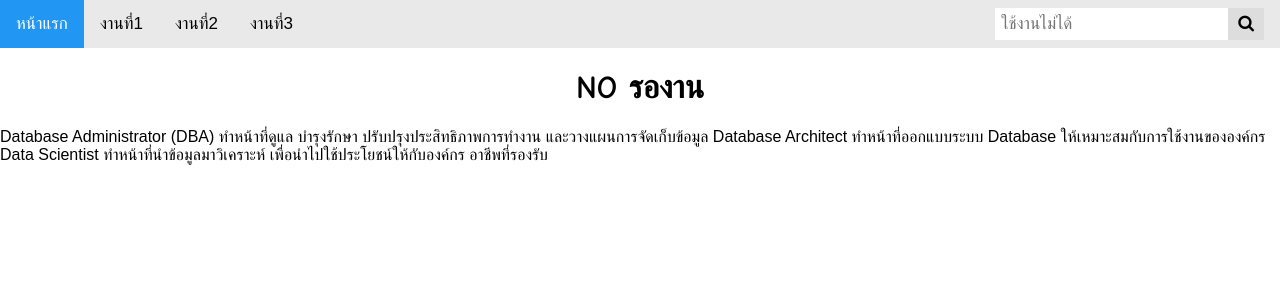
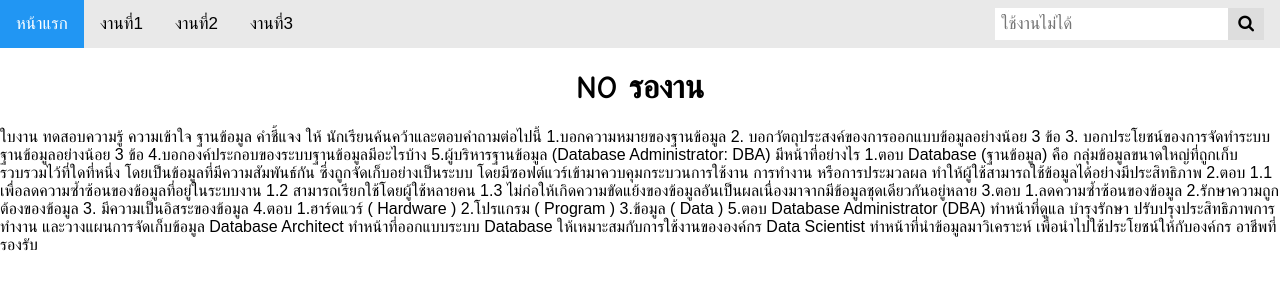
Before and after one commit to qqaz1412/pak999, a plain HTML site: page panupong3.html in a window 1280 px wide. Drawn offline with Linux system fonts and the light colour scheme.

Commit message:
Update panupong3.html

```diff
--- a/panupong3.html
+++ b/panupong3.html
@@ -103,7 +103,32 @@ body {
 
 
       <h1 align ="center"> <font face ="Comic Sans MS">NO รองาน</font> </h1>
-    <p> Database Administrator (DBA) ทำหน้าที่ดูแล บำรุงรักษา ปรับปรุงประสิทธิภาพการทำงาน และวางแผนการจัดเก็บข้อมูล Database Architect ทำหน้าที่ออกแบบระบบ Database ให้เหมาะสมกับการใช้งานขององค์กร Data Scientist ทำหน้าที่นำข้อมูลมาวิเคราะห์ เพื่อนำไปใช้ประโยชน์ให้กับองค์กร อาชีพที่รองรับ </p>
+    <p>ใบงาน ทดสอบความรู้ ความเข้าใจ ฐานข้อมูล
+คำชี้แจง ให้ นักเรียนค้นคว้าและตอบคำถามต่อไปนี้
+1.บอกความหมายของฐานข้อมูล
+2. บอกวัตถุประสงค์ของการออกแบบข้อมูลอย่างน้อย 3 ข้อ
+3. บอกประโยชน์ของการจัดทำระบบฐานข้อมูลอย่างน้อย 3 ข้อ
+4.บอกองค์ประกอบของระบบฐานข้อมูลมีอะไรบ้าง
+5.ผู้บริหารฐานข้อมูล (Database Administrator: DBA) มีหน้าที่อย่างไร
+
+
+
+
+1.ตอบ Database (ฐานข้อมูล) คือ กลุ่มข้อมูลขนาดใหญ่ที่ถูกเก็บรวบรวมไว้ที่ใดที่หนึ่ง โดยเป็นข้อมูลที่มีความสัมพันธ์กัน ซึ่งถูกจัดเก็บอย่างเป็นระบบ โดยมีซอฟต์แวร์เข้ามาควบคุมกระบวนการใช้งาน การทำงาน หรือการประมวลผล ทำให้ผู้ใช้สามารถใช้ข้อมูลได้อย่างมีประสิทธิภาพ
+2.ตอบ  1.1 เพื่อลดความซ้ำซ้อนของข้อมูลที่อยู่ในระบบงาน
+          1.2 สามารถเรียกใช้โดยผู้ใช้หลายคน
+          1.3 ไม่ก่อให้เกิดความขัดแย้งของข้อมูลอันเป็นผลเนื่องมาจากมีข้อมูลชุดเดียวกันอยู่หลาย
+
+
+3.ตอบ  1.ลดความซ้ำซ้อนของข้อมูล
+          2.รักษาความถูกต้องของข้อมูล
+          3. มีความเป็นอิสระของข้อมูล
+
+4.ตอบ  1.ฮาร์ดแวร์  (  Hardware  )
+           2.โปรแกรม  (  Program  )
+           3.ข้อมูล  (  Data  )
+
+5.ตอบ Database Administrator (DBA) ทำหน้าที่ดูแล บำรุงรักษา ปรับปรุงประสิทธิภาพการทำงาน และวางแผนการจัดเก็บข้อมูล Database Architect ทำหน้าที่ออกแบบระบบ Database ให้เหมาะสมกับการใช้งานขององค์กร Data Scientist ทำหน้าที่นำข้อมูลมาวิเคราะห์ เพื่อนำไปใช้ประโยชน์ให้กับองค์กร อาชีพที่รองรับ</p>
 
 
 
```
